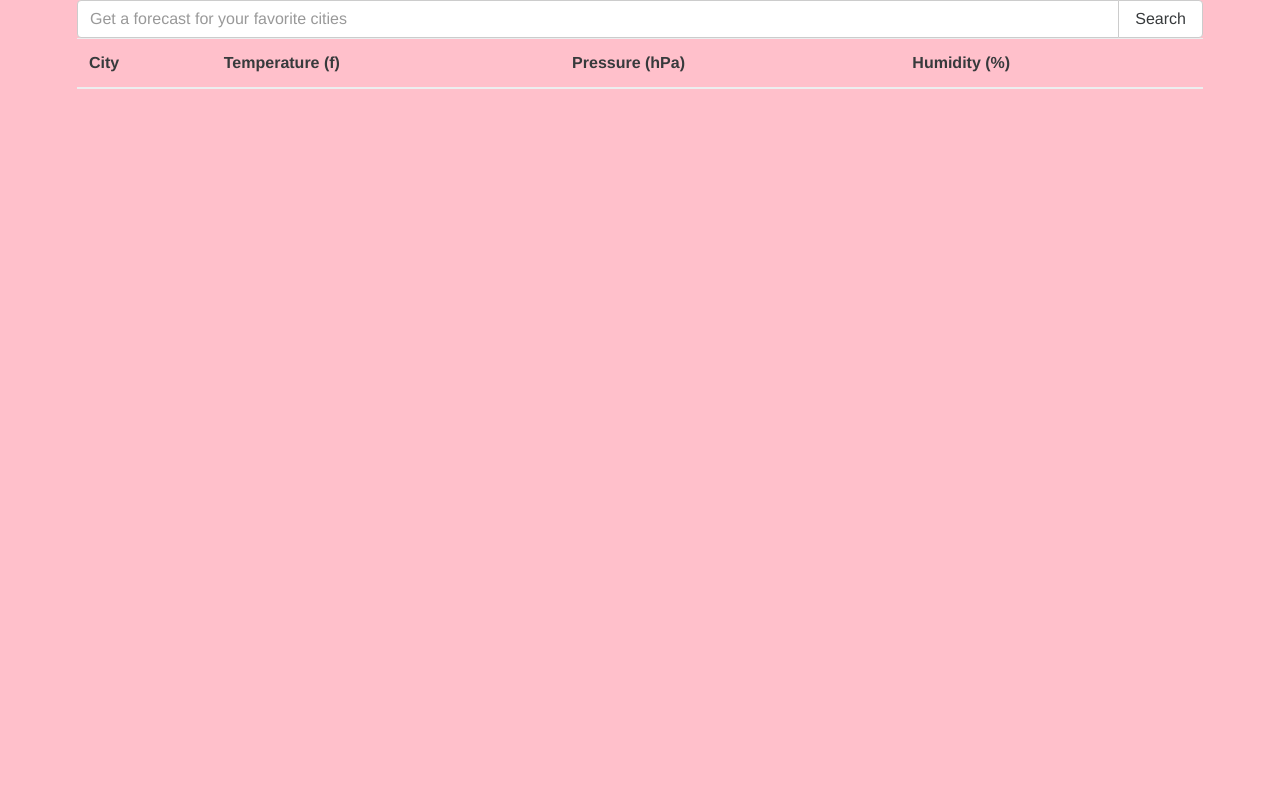
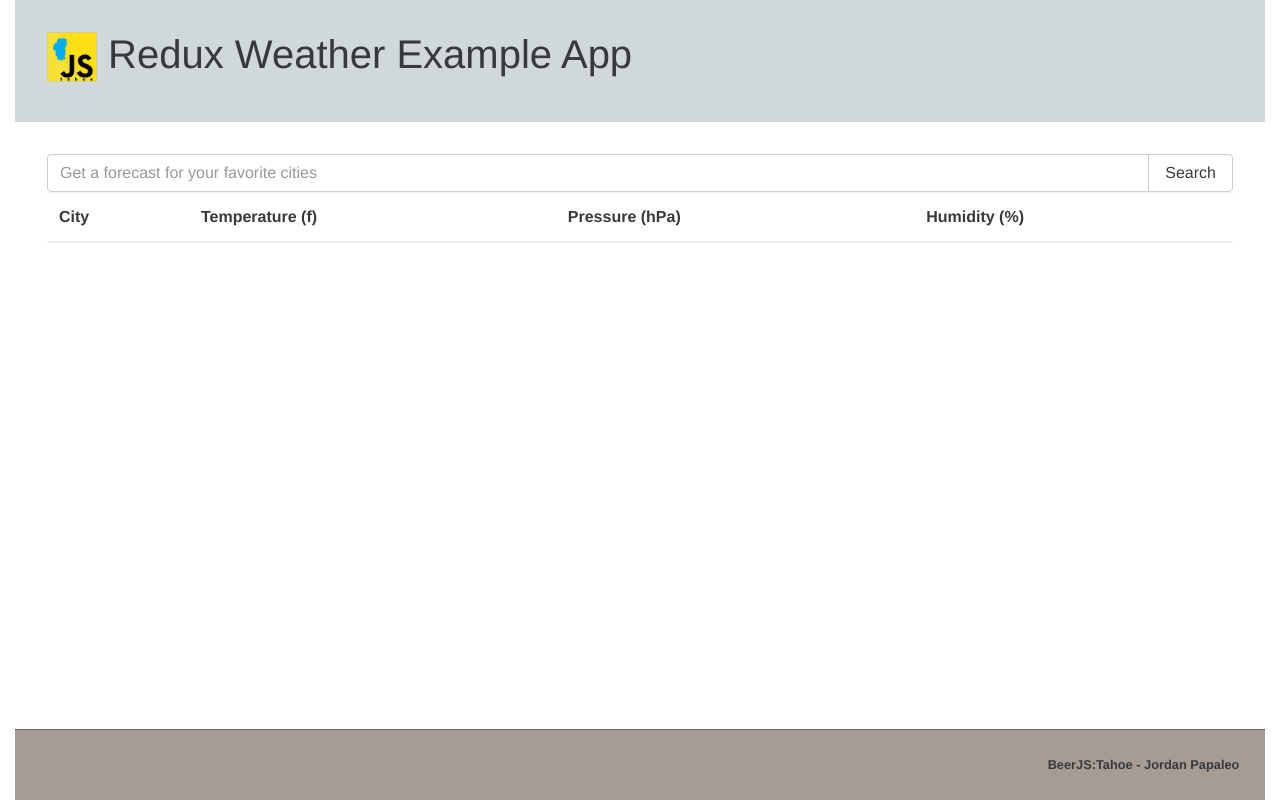
Before and after one commit to jordanpapaleo/redux-forecast, a React app: page / in a window 1280 px wide. Built offline with nearby package versions, Linux system fonts and the light colour scheme.

Commit message:
Pushing complete example

```diff
--- a/app/components/app.js
+++ b/app/components/app.js
@@ -8,8 +8,15 @@ export default class App extends Component {
   }
 
   render () {
+    const footerIcon = require('images/tahoe-js-logo.gif')
+
     return (
-      <div className='container'>
+      <div className='container-fluid app-wrapper'>
+        <header className='app-header'>
+          <h1><img className='header-logo' src={footerIcon} style={{width: 50}} /> Redux Weather Example App</h1>
+        </header>
+
+        <section className='app-content'>
           <div className='row'>
             <div className='col-md-12'>
               <SearchBar />
@@ -20,6 +27,11 @@ export default class App extends Component {
               <WeatherList />
             </div>
           </div>
+        </section>
+
+        <footer className='app-footer'>
+          BeerJS:Tahoe - Jordan Papaleo
+        </footer>
       </div>
     )
   }
--- a/public/styles/main.scss
+++ b/public/styles/main.scss
@@ -1,3 +1,43 @@
-body {
-  background-color: pink;
+$brown: #736565;
+$darkerBrown: #6C6061;
+$lightGrey: #D0D8D9;
+$tan: #A69C94;
+$other: #A67A6A;
+
+html, body, #application {
+  height: 100%;
 }
+
+.app-wrapper {
+  min-height: 100%;
+  display: flex;
+  flex-direction: column;
+}
+
+.app-header, .app-content, .app-footer {
+  padding: 2em;
+}
+
+.app-content {
+  flex: 1;
+}
+
+.app-header {
+  background-color: $lightGrey;
+
+  h1 {
+    font-weight: 100;
+  }
+
+  .header-logo {
+    width: 50px;
+  }
+}
+
+.app-footer {
+  background-color: $tan;
+  border-top: 1px solid $darkerBrown;
+  font-size: 80%;
+  font-weight: 700;
+  text-align: right;
+}
```
Also changed, not shown: public/images/tahoe-js-logo.gif (added). Lines whose indentation alone changed are shown as unchanged.
